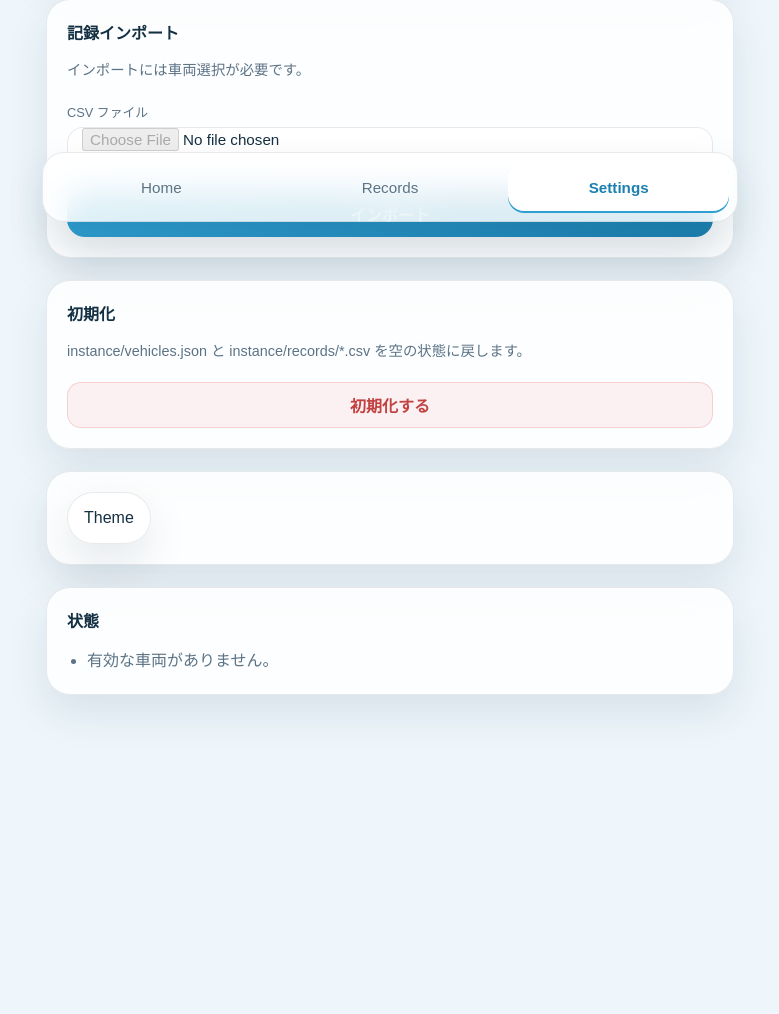
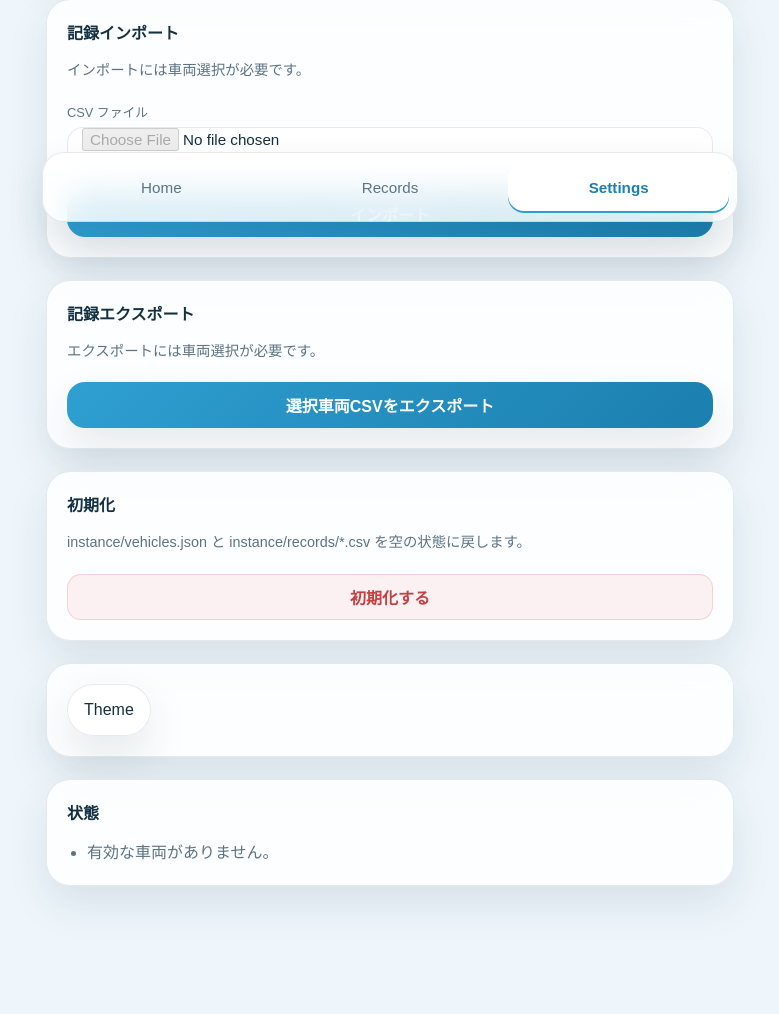
Before and after one commit to jin820-dev/GN-AOI, a Flask app: page /settings in a window 1280 px wide. Shown: the part 564-1578 px from the top of the page, without its empty margins (250-1029 px from the left). Before the commit the page ends 1275 px from the top, so only its background shows below. Run offline with Flask 3, Linux system fonts and the light colour scheme.

Commit message:
feat: 車両CSVのエクスポート機能を追加

```diff
--- a/app/routes/main.py
+++ b/app/routes/main.py
@@ -1,6 +1,6 @@
 from pathlib import Path
 
-from flask import Blueprint, current_app, flash, redirect, render_template, request, url_for
+from flask import Blueprint, Response, current_app, flash, redirect, render_template, request, send_file, url_for
 
 from app.services.data_reset_service import reset_all_data
 from app.services.dashboard import build_home_view_model
@@ -144,6 +144,35 @@ def import_records_entry():
     return redirect(url_for("main.settings", vehicle=catalog.selected_vehicle.id))
 
 
+@main_bp.get("/settings/export")
+def export_records_entry():
+    data_dir = Path(current_app.config["DATA_DIR"])
+    selected_vehicle_id = request.args.get("vehicle")
+    catalog = load_vehicle_catalog(data_dir=data_dir, selected_vehicle_id=selected_vehicle_id)
+
+    if catalog.selected_vehicle is None:
+        flash("エクスポート対象の車両を特定できませんでした。", "error")
+        return redirect(url_for("main.settings"))
+
+    csv_path = resolve_vehicle_csv_path(data_dir=data_dir, vehicle=catalog.selected_vehicle)
+    download_name = f"gnaoi-{catalog.selected_vehicle.id}.csv"
+
+    if csv_path.exists():
+        return send_file(
+            csv_path,
+            mimetype="text/csv; charset=utf-8",
+            as_attachment=True,
+            download_name=download_name,
+        )
+
+    header = ",".join(current_app.config["CSV_HEADER"]) + "\n"
+    return Response(
+        header,
+        mimetype="text/csv; charset=utf-8",
+        headers={"Content-Disposition": f"attachment; filename={download_name}"},
+    )
+
+
 @main_bp.post("/settings/vehicles")
 def create_vehicle_entry():
     data_dir = Path(current_app.config["DATA_DIR"])
--- a/app/templates/settings.html
+++ b/app/templates/settings.html
@@ -74,6 +74,29 @@
 
   <section class="panel">
     <div class="panel__header">
+      <h3>記録エクスポート</h3>
+    </div>
+    <form
+      class="record-form"
+      method="get"
+      action="{{ url_for('main.export_records_entry') }}"
+    >
+      <input type="hidden" name="vehicle" value="{{ selected_vehicle_id or '' }}">
+      <p class="support-text">
+        {% if selected_vehicle_id %}
+          選択中の車両「{{ vehicle_label }}」の記録CSVをダウンロードします。
+        {% else %}
+          エクスポートには車両選択が必要です。
+        {% endif %}
+      </p>
+      <div class="form-actions">
+        <button class="primary-button" type="submit" {% if not selected_vehicle_id %}disabled{% endif %}>選択車両CSVをエクスポート</button>
+      </div>
+    </form>
+  </section>
+
+  <section class="panel">
+    <div class="panel__header">
       <h3>初期化</h3>
     </div>
     <form
```
Also changed, not shown: README.md.
